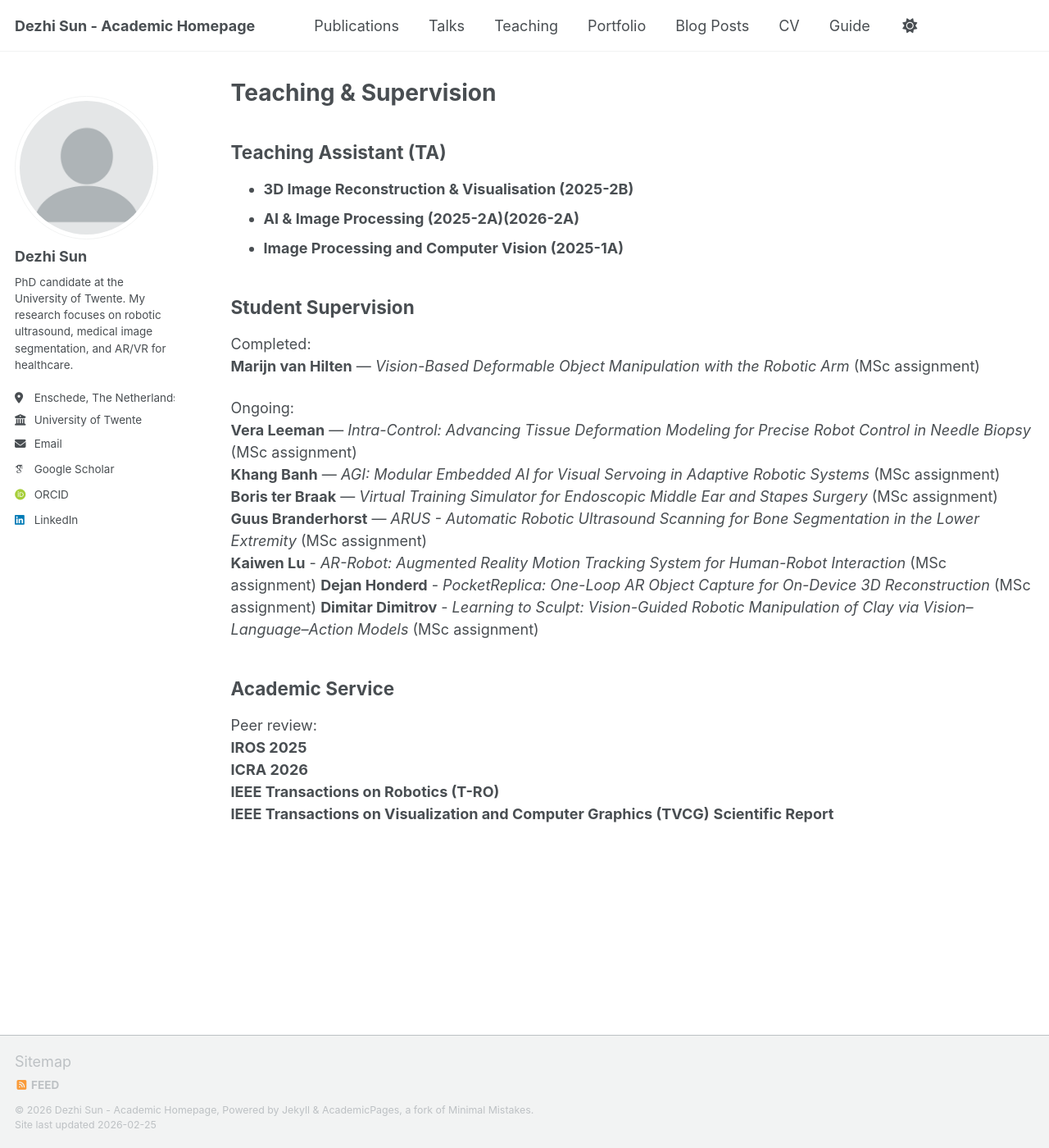
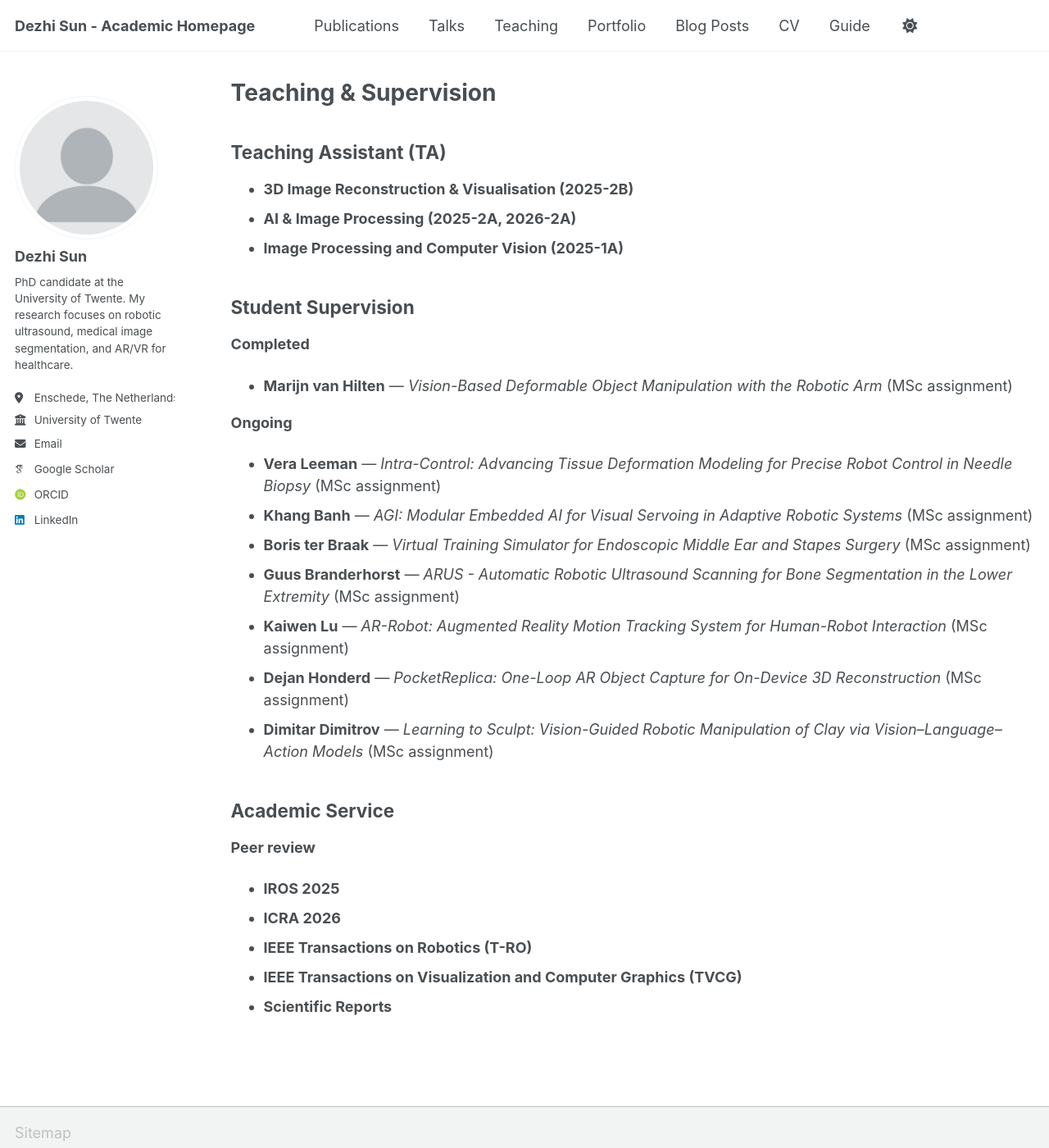
Before and after one commit to Jacksundezhi/Jacksundezhi.github.io, a Jekyll site: the page built from _pages/teaching.md, in a window 1280 px wide and 1400 px high. Shown: the whole window at 82% size. Built offline with Jekyll 4.4.1, drawn with Linux system fonts in a browser that asks for light colours; some web fonts are replaced; a script bundle is joined from its source files by our own code; library files that are not in the unit come from our copies.

Commit message:
Update teaching.md

```diff
--- a/_pages/teaching.md
+++ b/_pages/teaching.md
@@ -7,25 +7,28 @@ author_profile: true
 
 ## Teaching Assistant (TA)
 - **3D Image Reconstruction & Visualisation (2025-2B)**
-- **AI & Image Processing (2025-2A)(2026-2A)**
+- **AI & Image Processing (2025-2A, 2026-2A)**
 - **Image Processing and Computer Vision (2025-1A)**
 
 ## Student Supervision
-Completed:
-**Marijn van Hilten** — *Vision-Based Deformable Object Manipulation with the Robotic Arm* (MSc assignment)
 
-Ongoing:
-**Vera Leeman** — *Intra-Control: Advancing Tissue Deformation Modeling for Precise Robot Control in Needle Biopsy* (MSc assignment)
-**Khang Banh** — *AGI: Modular Embedded AI for Visual Servoing in Adaptive Robotic Systems* (MSc assignment)
-**Boris ter Braak** — *Virtual Training Simulator for Endoscopic Middle Ear and Stapes Surgery* (MSc assignment)
-**Guus Branderhorst** — *ARUS - Automatic Robotic Ultrasound Scanning for Bone Segmentation in the Lower Extremity* (MSc assignment)
-**Kaiwen Lu** - *AR-Robot: Augmented Reality Motion Tracking System for Human-Robot Interaction* (MSc assignment)
-**Dejan Honderd** - *PocketReplica: One-Loop AR Object Capture for On-Device 3D Reconstruction* (MSc assignment)
-**Dimitar Dimitrov** - *Learning to Sculpt: Vision-Guided Robotic Manipulation of Clay via Vision–Language–Action Models* (MSc assignment)
+**Completed**
+- **Marijn van Hilten** — *Vision-Based Deformable Object Manipulation with the Robotic Arm* (MSc assignment)
+
+**Ongoing**
+- **Vera Leeman** — *Intra-Control: Advancing Tissue Deformation Modeling for Precise Robot Control in Needle Biopsy* (MSc assignment)
+- **Khang Banh** — *AGI: Modular Embedded AI for Visual Servoing in Adaptive Robotic Systems* (MSc assignment)
+- **Boris ter Braak** — *Virtual Training Simulator for Endoscopic Middle Ear and Stapes Surgery* (MSc assignment)
+- **Guus Branderhorst** — *ARUS - Automatic Robotic Ultrasound Scanning for Bone Segmentation in the Lower Extremity* (MSc assignment)
+- **Kaiwen Lu** — *AR-Robot: Augmented Reality Motion Tracking System for Human-Robot Interaction* (MSc assignment)
+- **Dejan Honderd** — *PocketReplica: One-Loop AR Object Capture for On-Device 3D Reconstruction* (MSc assignment)
+- **Dimitar Dimitrov** — *Learning to Sculpt: Vision-Guided Robotic Manipulation of Clay via Vision–Language–Action Models* (MSc assignment)
+
 ## Academic Service
-Peer review:
-**IROS 2025**
-**ICRA 2026**
-**IEEE Transactions on Robotics (T-RO)**
-**IEEE Transactions on Visualization and Computer Graphics (TVCG)**
-**Scientific Report**
+
+**Peer review**
+- **IROS 2025**
+- **ICRA 2026**
+- **IEEE Transactions on Robotics (T-RO)**
+- **IEEE Transactions on Visualization and Computer Graphics (TVCG)**
+- **Scientific Reports**
```
